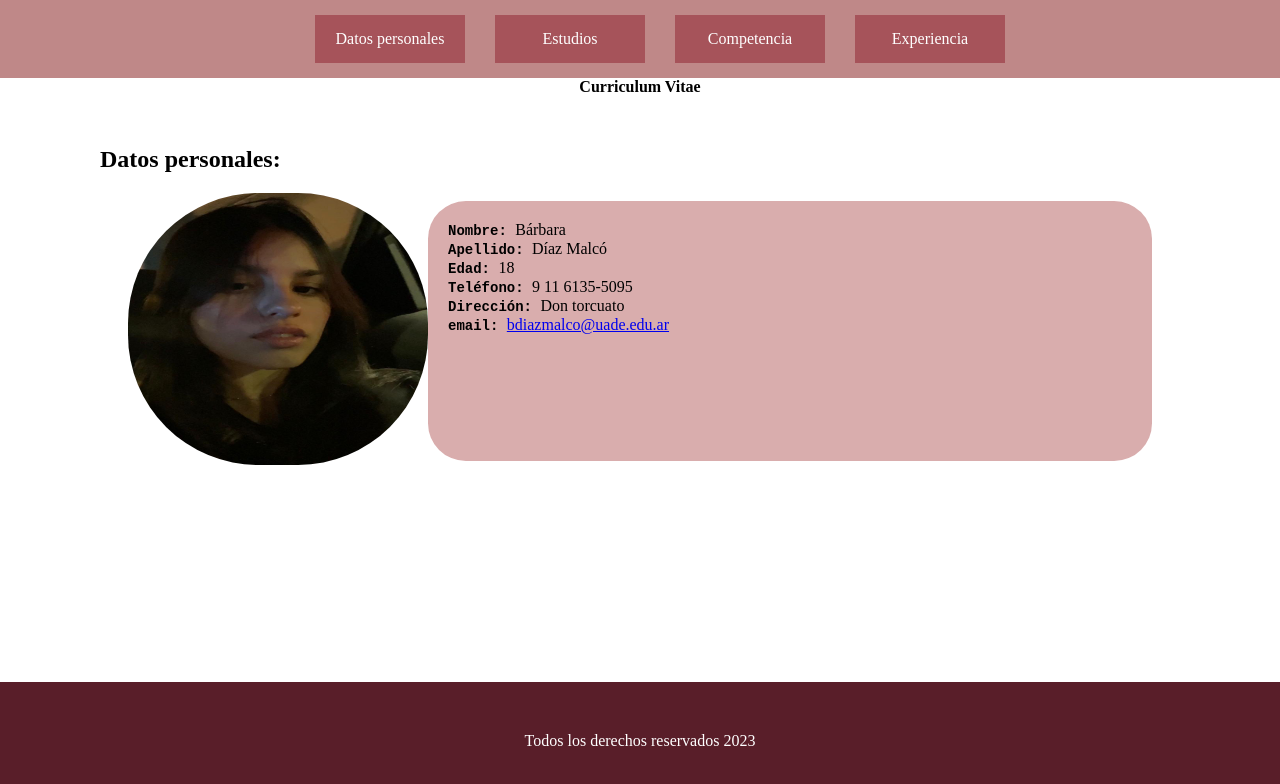
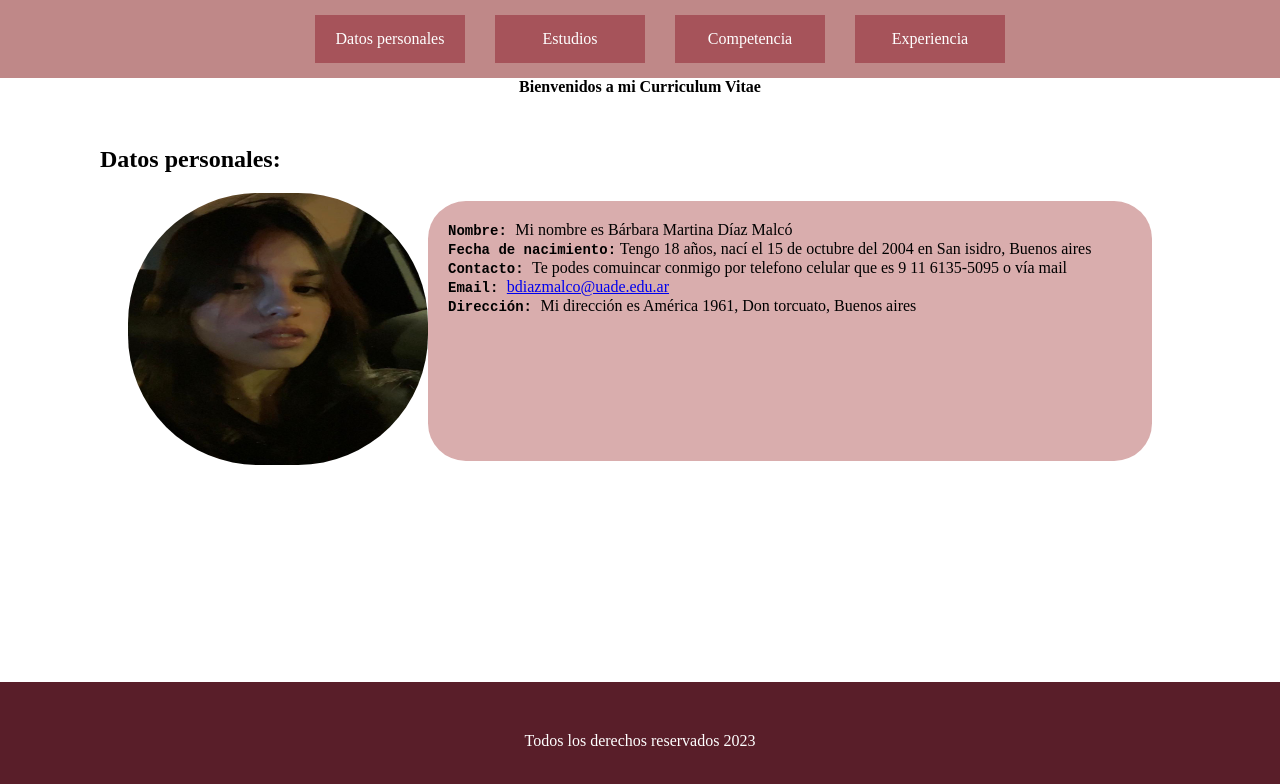
Before and after one commit to barbidiazm/cvarbi, a plain HTML site: page index.html in a window 1280 px wide. Drawn offline with Linux system fonts and the light colour scheme.

Commit message:
Update index.html

```diff
--- a/index.html
+++ b/index.html
@@ -18,7 +18,7 @@
             </ul>
 
         </nav>
-          <h1>   Curriculum Vitae</h1>
+          <h1>  Bienvenidos a mi Curriculum Vitae</h1>
     </header>
     <main>
 
@@ -35,12 +35,11 @@
                 </div>
 
                 <div class="cajatexto">
-                    <span class="textobold">Nombre: </span><span > Bárbara </span><br class="espaciado">
-                    <span class="textobold">Apellido: </span><span >Díaz Malcó</span><br>
-                    <span class="textobold">Edad: </span><span> 18</span><br>
-                    <span class="textobold">Teléfono: </span><span> 9 11 6135-5095</span><br>
-                    <span class="textobold">Dirección: </span><span>Don torcuato</span><br>
-                    <span class="textobold">email: </span> <span><a href=" mailto:bdiazmalco@uade.edu.ar">bdiazmalco@uade.edu.ar</a></span><br>
+                    <span class="textobold">Nombre: </span><span > Mi nombre es Bárbara Martina Díaz Malcó </span><br class="espaciado">
+                    <span class="textobold">Fecha de nacimiento:</span><span > Tengo 18 años, nací el 15 de octubre del 2004 en San isidro, Buenos aires</span><br>
+                    <span class="textobold">Contacto: </span><span> Te podes comuincar conmigo por telefono celular que es 9 11 6135-5095 o vía mail </span><br>
+                    <span class="textobold">Email: </span> <span><a href=" mailto:bdiazmalco@uade.edu.ar">bdiazmalco@uade.edu.ar</a></span><br>
+                    <span class="textobold">Dirección: </span><span> Mi dirección es América 1961, Don torcuato, Buenos aires</span><br>
                 </div>
 
             </div>
```
